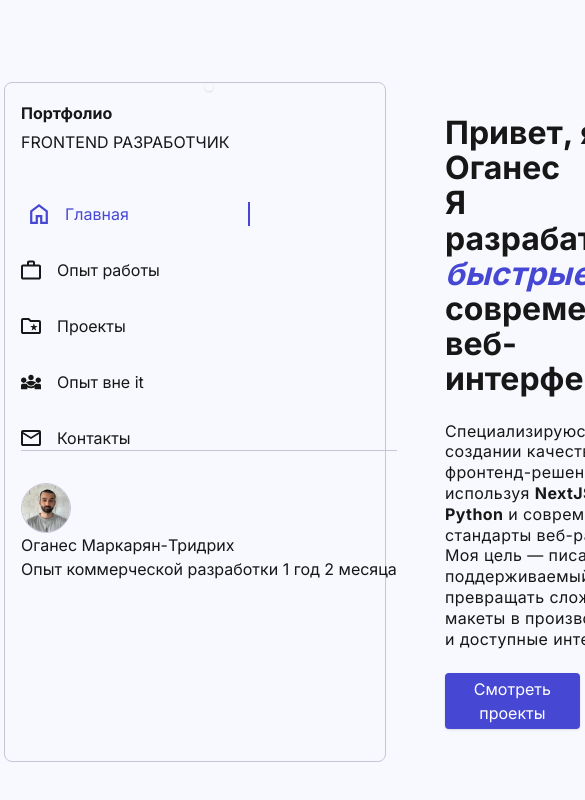
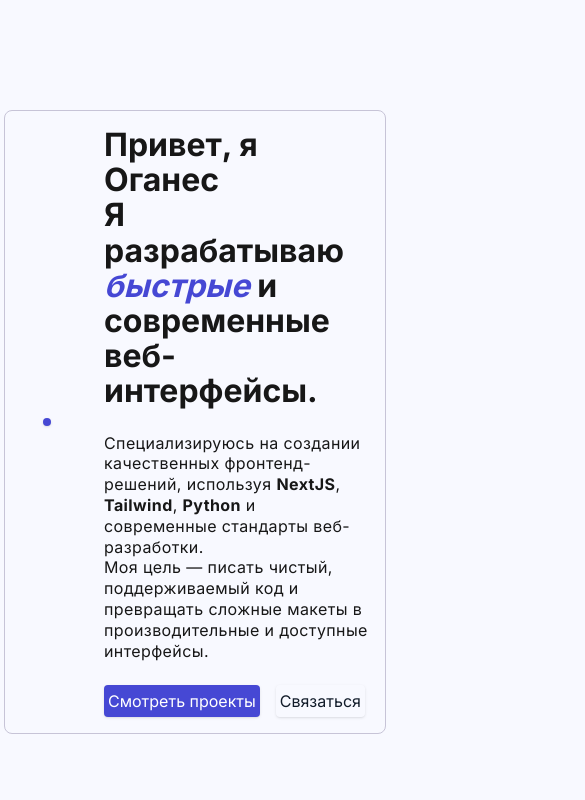
Before and after one commit to NBhey/profile, a Next.js app: page / in a window 390 px wide. Shown: the top 800 px of the page, 585 px wide, since content can reach past the window. Built offline with nearby package versions, Linux system fonts and the light colour scheme.

Commit message:
refactor: адаптировать профиль под мобильную версию

```diff
--- a/src/shared/ui/AnimationWrapper/AnimationWrapper.tsx
+++ b/src/shared/ui/AnimationWrapper/AnimationWrapper.tsx
@@ -2,7 +2,7 @@ import { ReactNode } from 'react'
 
 export const AnimationWrapper = ({ children }: { children: ReactNode }) => {
   return (
-    <section className="p-8 relative opacity-0 translate-x-0 animate-[skewSlide_0.6s_cubic-bezier(.34,1.56,.64,1)_forwards]">
+    <section className="mx-auto p-4 relative opacity-0 translate-x-0 animate-[skewSlide_0.6s_cubic-bezier(.34,1.56,.64,1)_forwards]">
       {children}
     </section>
   )
--- a/src/widgets/home/ui/Author.tsx
+++ b/src/widgets/home/ui/Author.tsx
@@ -3,13 +3,14 @@
 import { usePathname } from 'next/navigation'
 import Image from 'next/image'
 import { formatDate } from '@/src/shared/lib/formatDate'
+import { Typography } from '@/src/shared/ui/Typography/Typography'
 
 export const Author = () => {
   const pathname = usePathname()
   return (
     <>
       {pathname === '/' && (
-        <div className="flex flex-col lg:flex-row gap-x-3 py-8 border-t border-[#C7C4D7] animate-fade-slide-up">
+        <div className="flex flex-col lg:flex-row gap-x-3 py-8 border-t border-[#C7C4D7] lg:animate-fade-slide-up">
           <Image
             src="/assets/author.png"
             alt="author"
@@ -19,7 +20,9 @@ export const Author = () => {
           />
 
           <div className="flex flex-col">
-            <h3>Оганес Маркарян-Тридрих</h3>
+            <Typography as="h3" variant="normal" size="14-16">
+              Оганес Маркарян-Тридрих
+            </Typography>
             <h4>Опыт коммерческой разработки {formatDate(new Date())}</h4>
           </div>
         </div>
--- a/src/widgets/home/ui/Sidebar.tsx
+++ b/src/widgets/home/ui/Sidebar.tsx
@@ -9,30 +9,60 @@ import { Icon } from '@/src/shared/ui/Icon/Icon'
 import { useState } from 'react'
 import { Button } from '@/src/shared/ui/Button/Button'
 import { BUTTON_VIEW } from '@/src/shared/model/types'
+import { AnimatePresence, motion } from 'motion/react'
 
 export const Sidebar = () => {
   const [isOpen, setIsOpen] = useState(false)
 
   return (
+    //   <header
+    //     className={clsx(
+    //       !isOpen && '',
+    //       'w-full flex lg:border-r border-[#C7C4D7] self-start px-4 lg:px-8 lg:pt-12 h-full flex-col gap-y-3.5 items-center justify-between ',
+    //     )}
+    //   >
+    //     <Button
+    //       as={BUTTON_VIEW.BUTTON}
+    //       btnStyle="primary"
+    //       className="bg-inherit lg:hidden"
+    //       onClick={() => setIsOpen(!isOpen)}
+    //     >
+    //       <Icon name="downArrow" size={30} className="lg:hidden text-gray-400" />
+    //     </Button>
+    //     <div className={clsx(isOpen && 'hidden')}>
+    //       <Title classname="lg:hidden block" />
+    //       <Navbar />
+    //       <Author />
+    //     </div>
+    //   </header>
+    // )
     <header
       className={clsx(
-        !isOpen && '',
-        'flex lg:border-r border-[#C7C4D7] self-start px-4 lg:px-8 lg:pt-12 h-full flex-col gap-y-3.5 items-center justify-between flex-none',
+        'w-full max-w-100 flex lg:border-r border-[#C7C4D7] h-full flex-col gap-y-3.5 items-center justify-between ',
       )}
     >
       <Button
         as={BUTTON_VIEW.BUTTON}
         btnStyle="primary"
-        className="bg-inherit!"
+        className="lg:hidden"
         onClick={() => setIsOpen(!isOpen)}
       >
-        <Icon name="downArrow" size={30} className="lg:hidden text-gray-400" />
+        <Icon
+          name="downArrow"
+          size={30}
+          className={clsx('lg:hidden text-gray-400', isOpen && 'rotate-180')}
+        />
       </Button>
-      <div className={clsx(isOpen && 'hidden')}>
-        <Title classname="lg:hidden block" />
-        <Navbar />
-        <Author />
-      </div>
+
+      {!isOpen && (
+        <AnimatePresence>
+          <motion.div className="hidden lg:block">
+            <Title />
+            <Navbar />
+            <Author />
+          </motion.div>
+        </AnimatePresence>
+      )}
     </header>
   )
 }
```
Also changed, not shown: src/shared/icons/downArrow.svg (added).
